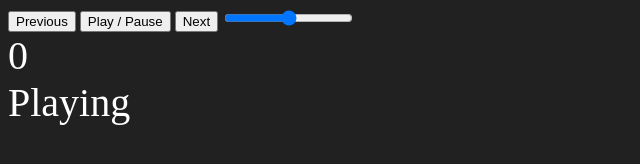
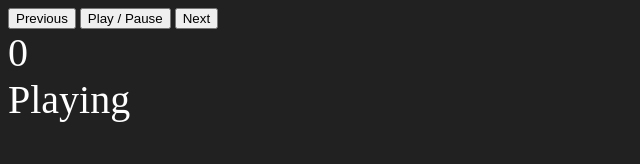
Before and after one commit to MohamadMoheb/Mazzika, a plain HTML site: page index.html in a window 1280 px wide. Shown: the whole page, without its empty margins (0-640 px from the left). Drawn offline with Linux system fonts and the light colour scheme.

Commit message:
Update index.html

```diff
--- a/index.html
+++ b/index.html
@@ -18,8 +18,6 @@
             Next
         </button>
 
-        <input type="range" id="volume-control">
-
         <div class="log" id="trackIndex">0</div>
         <div class="log" id="playState">Playing</div>
 
```
